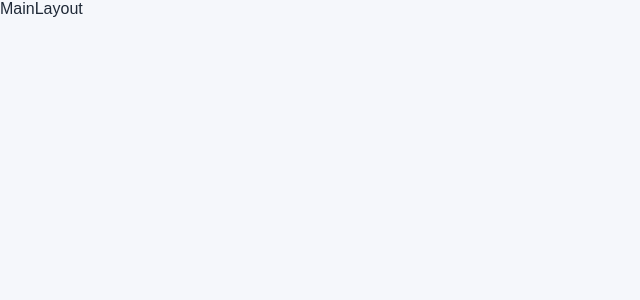
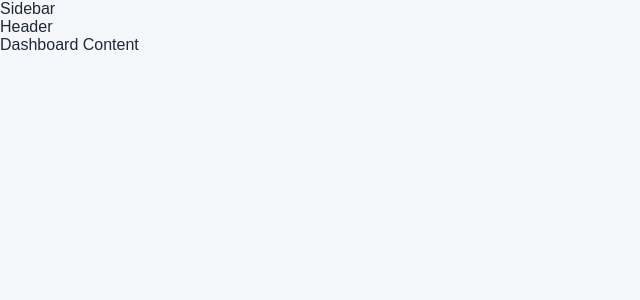
Before and after one commit to DevCodeYuvraj/Nextrun, a Next.js app in the folder nextrun-clean-and-elegant-admin-dashboard/: page /dashboard in a window 1280 px wide. Shown: the top 300 px of the page, without its empty margins (0-640 px from the left). Built offline with nearby package versions, Linux system fonts and the light colour scheme.

Commit message:
A6773:45 PM181 C18145i3:45 PM

```diff
--- a/nextrun-clean-and-elegant-admin-dashboard/src/components/layout/MainLayout.jsx
+++ b/nextrun-clean-and-elegant-admin-dashboard/src/components/layout/MainLayout.jsx
@@ -1,3 +1,18 @@
-export default function MainLayout() {
-  return <div>MainLayout</div>;
+import Sidebar from "./Sidebar";
+import Header from "./Header";
+
+export default function MainLayout({ children }) {
+  return (
+    <div className="layout">
+      <Sidebar />
+
+      <div className="main">
+        <Header />
+
+        <main className="content">
+          {children}
+        </main>
+      </div>
+    </div>
+  );
 }
```
